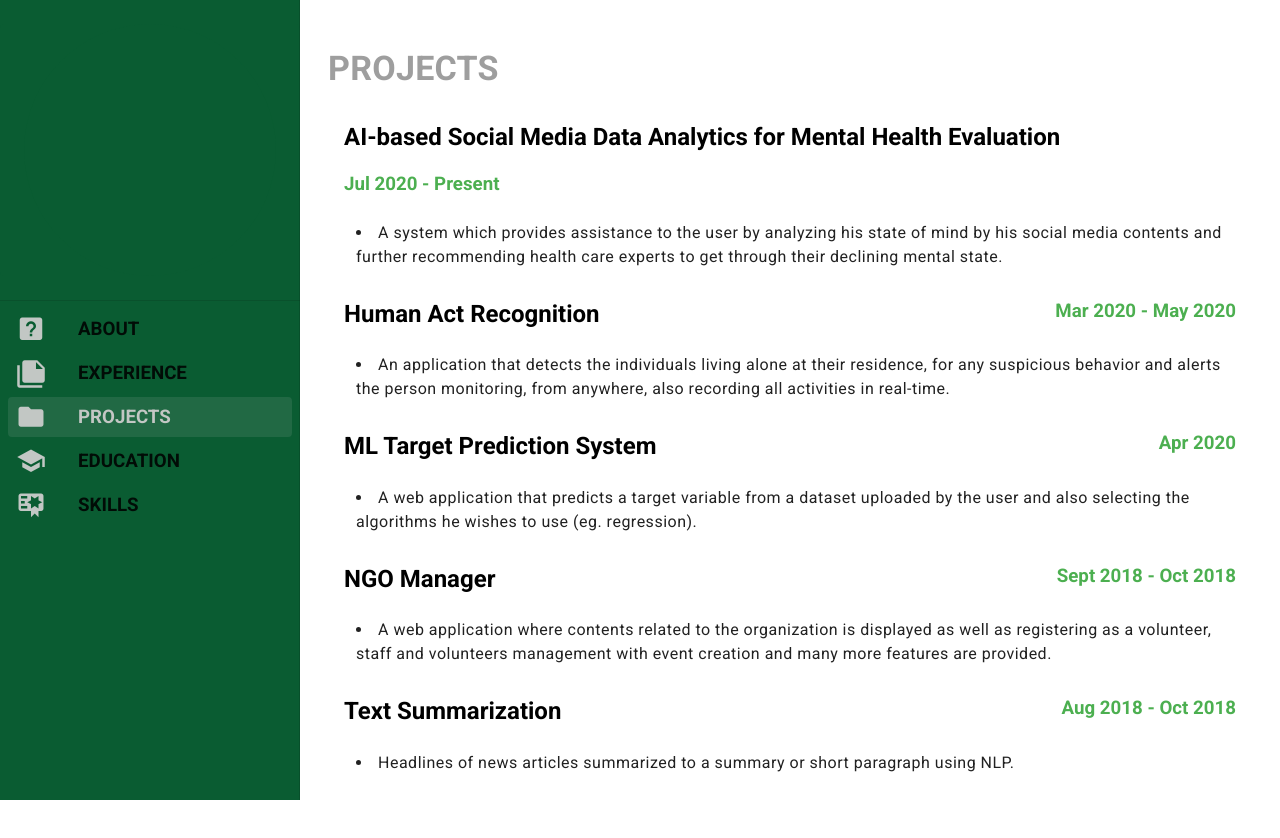
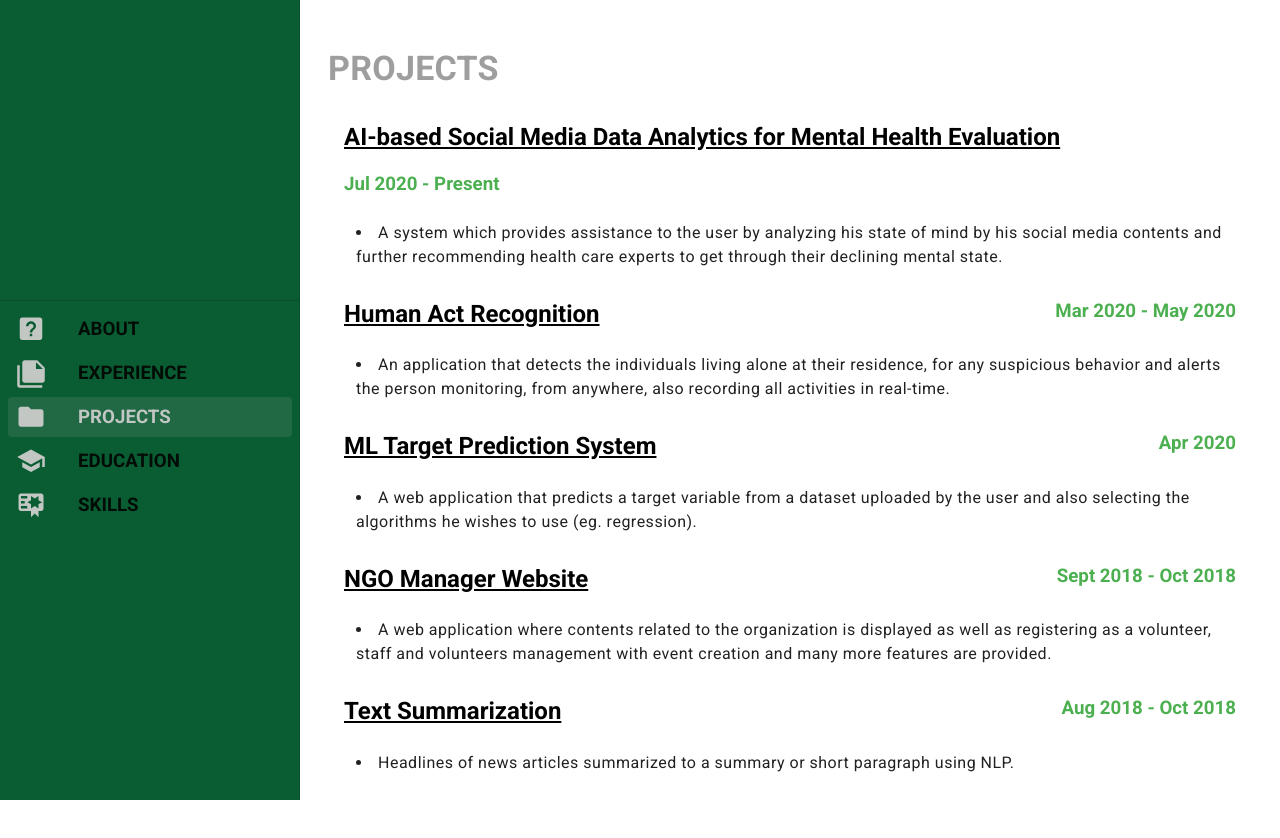
Before and after one commit to benitarego/benitarego.github.io, a Vue app: page /projects in a window 1280 px wide. Shown: the top 838 px of the page. Built offline with nearby package versions, Linux system fonts and the light colour scheme.

Commit message:
Update Projects.vue

```diff
--- a/src/views/Projects.vue
+++ b/src/views/Projects.vue
@@ -2,10 +2,10 @@
     <v-container class="pa-md-10">
         <h1 class="font-weight-bold grey--text display-1 my-5">PROJECTS</h1>
         <v-list dense nav>
-            <v-list-item color="white" v-for="proj in projs" :key="proj.ptitle" router :to="proj.proute" target="_blank">
+            <v-list-item color="white" v-for="proj in projs" :key="proj.ptitle" target="_blank">
                 <v-list-item-content>
                     <v-row class="justify-space-between">
-                        <h2 class="pa-3 black--text font-weight-bold">{{ proj.ptitle }}</h2>
+                        <h2 class="pa-3 black--text font-weight-bold"><a :href="proj.proute" target="_blank" class="black--text">{{ proj.ptitle }}</a></h2>
                         <h3 class=" pa-3 green--text">{{ proj.ptimeperiod }}</h3>
                     </v-row>
                     <h3 class="body-1 pa-3">
@@ -42,7 +42,7 @@ export default {
                 proute: 'https://github.com/benitarego/ML-Prediction-using-VueJS-Flask'
                 },
             {
-                ptitle: 'NGO Manager',
+                ptitle: 'NGO Manager Website',
                 ptimeperiod: 'Sept 2018 - Oct 2018',
                 pdesc: 'A web application where contents related to the organization is displayed as well as registering as a volunteer, staff and volunteers management with event creation and many more features are provided.',
                 proute: 'https://github.com/benitarego/NGO-website'
```
